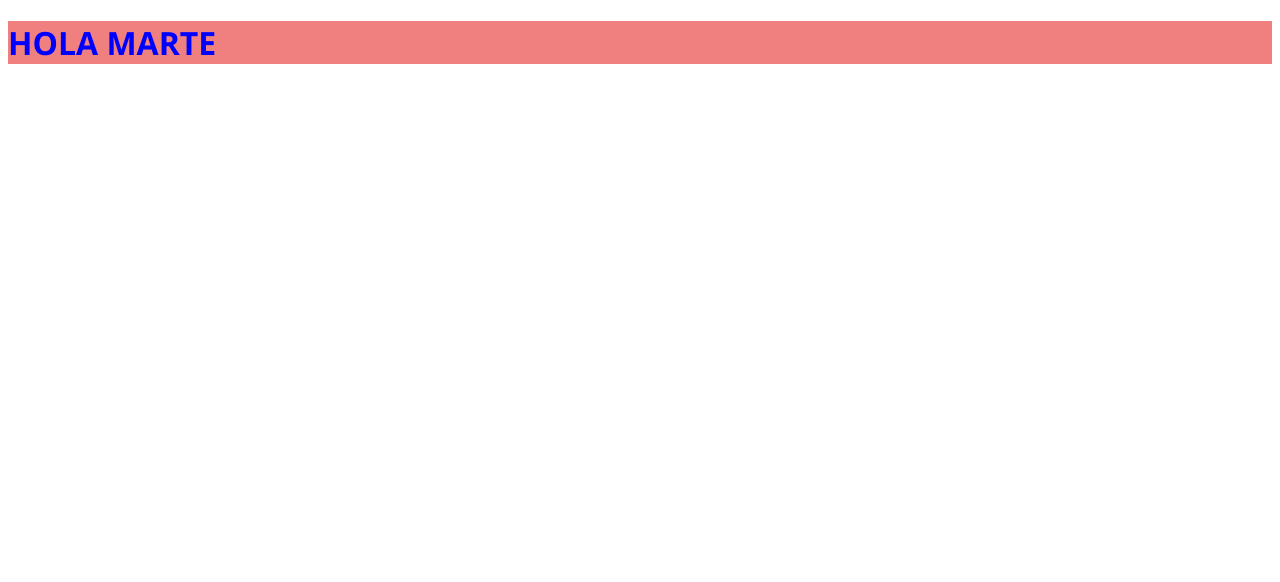
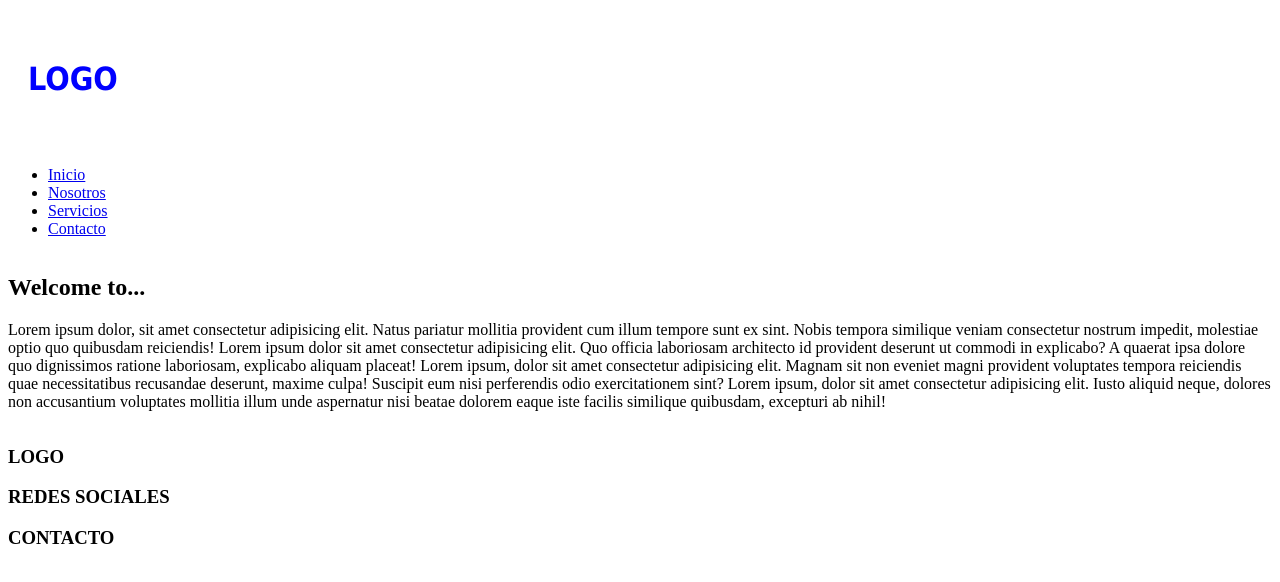
Before and after one commit to profeEma/sass_primeraParte, a website: page index.html in a window 1280 px wide. Drawn offline with Linux system fonts and the light colour scheme.

Commit message:
incorporamos nesting

```diff
--- a/index.html
+++ b/index.html
@@ -9,6 +9,39 @@
     <title>SASS</title>
 </head>
 <body>
-    <h1>HOLA MARTE</h1>
+    <div class="gridContainer">
+        <header>
+            <div class="logo">
+                <h3>LOGO</h3>
+            </div>
+            <nav>
+                <ul>
+                    <li><a href="#">Inicio</a></li>
+                    <li><a href="#">Nosotros</a></li>
+                    <li><a href="#">Servicios</a></li>
+                    <li><a href="#">Contacto</a></li>
+                </ul>
+            </nav>
+        </header>
+        <main>
+            <div class="encabezado">
+                <h2>Welcome to...</h2>
+            </div>
+            <div class="texto">
+                <p>Lorem ipsum dolor, sit amet consectetur adipisicing elit. Natus pariatur mollitia provident cum illum tempore sunt ex sint. Nobis tempora similique veniam consectetur nostrum impedit, molestiae optio quo quibusdam reiciendis! Lorem ipsum dolor sit amet consectetur adipisicing elit. Quo officia laboriosam architecto id provident deserunt ut commodi in explicabo? A quaerat ipsa dolore quo dignissimos ratione laboriosam, explicabo aliquam placeat! Lorem ipsum, dolor sit amet consectetur adipisicing elit. Magnam sit non eveniet magni provident voluptates tempora reiciendis quae necessitatibus recusandae deserunt, maxime culpa! Suscipit eum nisi perferendis odio exercitationem sint? Lorem ipsum, dolor sit amet consectetur adipisicing elit. Iusto aliquid neque, dolores non accusantium voluptates mollitia illum unde aspernatur nisi beatae dolorem eaque iste facilis similique quibusdam, excepturi ab nihil!</p>
+            </div>
+        </main>
+        <footer>
+            <div class="logo">
+                <h3>LOGO</h3>
+            </div>
+            <div class="rrss">
+                <h3>REDES SOCIALES</h3>
+            </div>
+            <div class="contacto">
+                <h3>CONTACTO</h3>
+            </div>
+        </footer>
+    </div>
 </body>
 </html>
--- a/scss/style.scss
+++ b/scss/style.scss
@@ -1 +1,23 @@
 h1{color:blue;font-size:2rem;background-color: lightcoral;font-family: 'Segoe UI', Tahoma, Geneva, Verdana, sans-serif;}
+.gridContainer{
+    display:grid;
+    grid-template-areas:
+    "header"
+    "main"
+    "footer";
+    grid-template-columns: 100%;
+    grid-template-rows: repeat(3,auto);
+        header{grid-area:header;
+            .logo{padding:20px;
+                h3{
+                    font:{
+                        size:2rem;
+                        family:'tahoma';
+                    }
+                    color:blue;
+                }
+            }
+        }
+        main{grid-area:main;}
+        footer{grid-area:footer;}
+}
```
Also changed, not shown: css/estilo.css.
